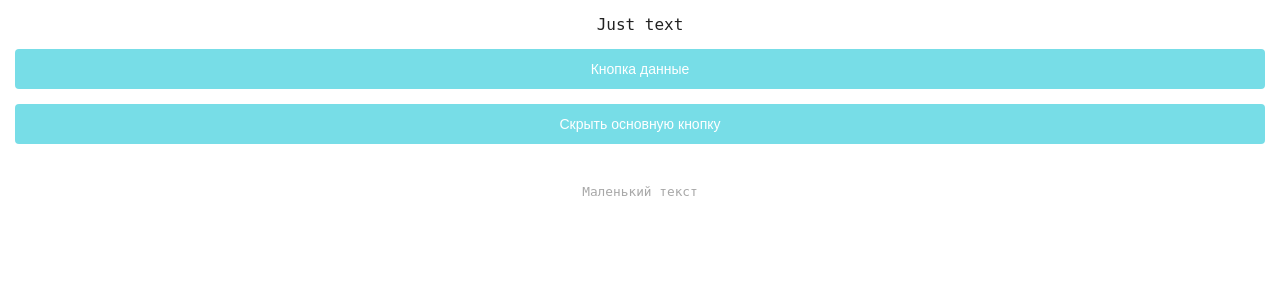
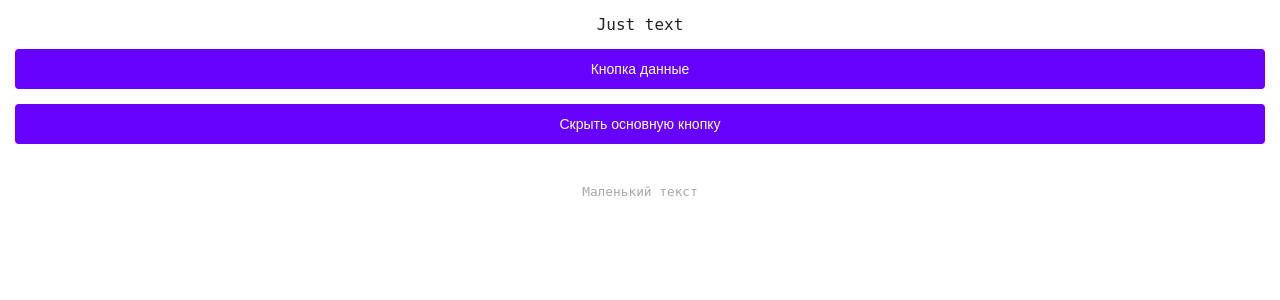
Before and after one commit to Geodeziy/W-0723, a Flask app: page / in a window 1280 px wide. Shown: the top 300 px of the page. Run offline with Flask 3, Linux system fonts and the light colour scheme; some libraries are stand-ins or nearby versions.

Commit message:
изменение цвета

```diff
--- a/templates/index.html
+++ b/templates/index.html
@@ -32,7 +32,7 @@
             padding: 12px 20px;
             border: none;
             border-radius: 4px;
-            background-color: var(--tg-theme-button-color, #77dde7);
+            background-color: var(--tg-theme-button-color, #6600ff);
             color: var(--tg-theme-button-text-color, #ffffff);
             cursor: pointer;
         }
```
